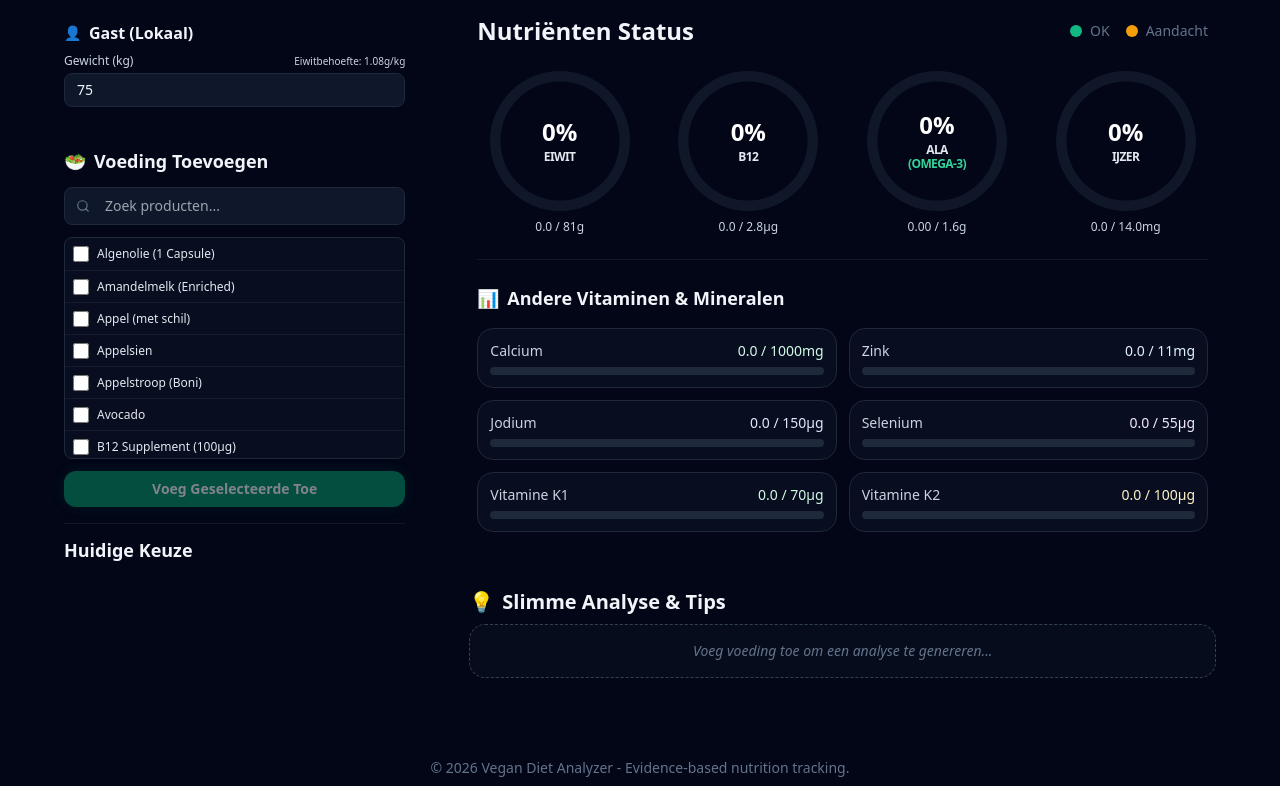
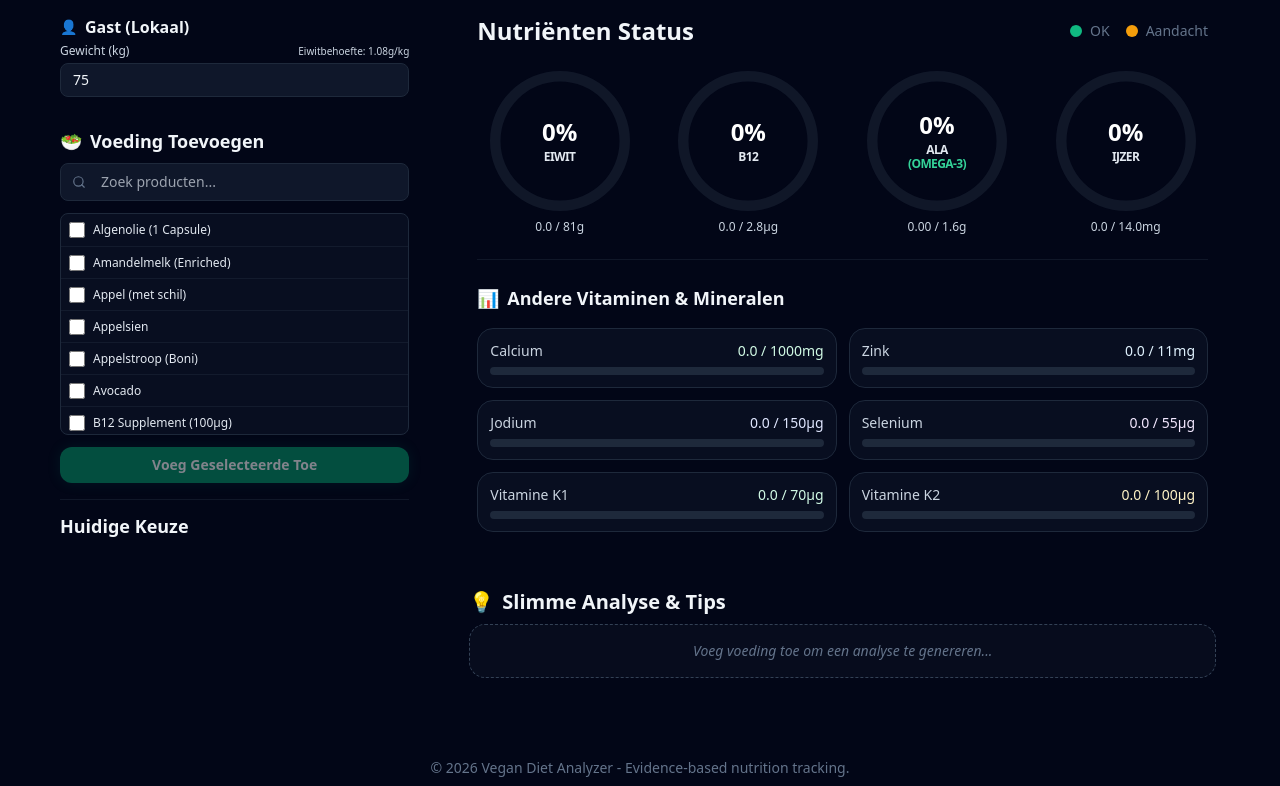
Before and after one commit to KarelTestSpecial/vegan-diet, a website built with Vite: page index.html in a window 1280 px wide. Shown: the part 111-897 px from the top of the page. Built offline with nearby package versions, Linux system fonts and the light colour scheme; some packages are replaced by stand-ins of ours; no server answers.

Commit message:
style: tighten sidebar spacing

```diff
--- a/index.html
+++ b/index.html
@@ -89,8 +89,8 @@
     <div class="grid grid-cols-1 lg:grid-cols-12 gap-8">
 
       <!-- Left Column: Input -->
-      <aside class="lg:col-span-4 space-y-2">
-        <header class="mb-2 text-left">
+      <aside class="lg:col-span-4 space-y-1.5">
+        <header class="mb-1 text-left">
           <div class="flex items-center justify-between mb-1">
             <div class="flex items-center gap-3">
               <div class="inline-flex items-center justify-center p-2 bg-emerald-500/10 rounded-xl ring-1 ring-emerald-500/30">
@@ -114,8 +114,8 @@
         </header>
 
         <!-- User Profile Card -->
-        <section class="glass-card p-4 rounded-2xl" id="profile-card">
-          <div class="flex items-center justify-between mb-2">
+        <section class="glass-card p-3 rounded-2xl" id="profile-card">
+          <div class="flex items-center justify-between mb-1">
             <h2 class="text-base font-bold flex items-center">
               <span class="mr-2 text-sm">👤</span> <span id="profile-name">Gast (Lokaal)</span>
             </h2>
@@ -132,8 +132,8 @@
         </section>
 
         <!-- Food Logger Card -->
-        <section class="glass-card p-4 rounded-2xl" id="logger-card">
-          <h2 class="text-lg font-bold mb-3 flex items-center">
+        <section class="glass-card p-3 rounded-2xl" id="logger-card">
+          <h2 class="text-lg font-bold mb-2 flex items-center">
             <span class="mr-2">🥗</span> Voeding Toevoegen
           </h2>
           <div class="space-y-3">
```
